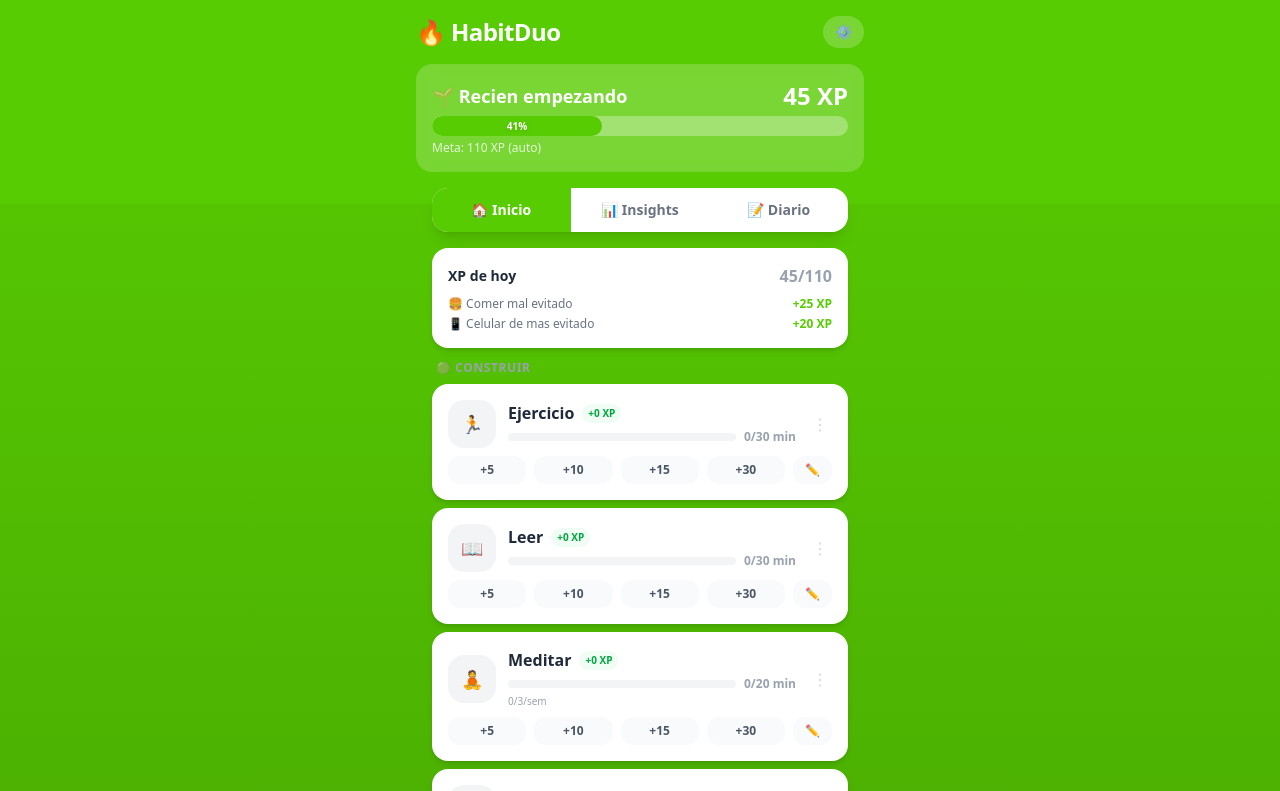
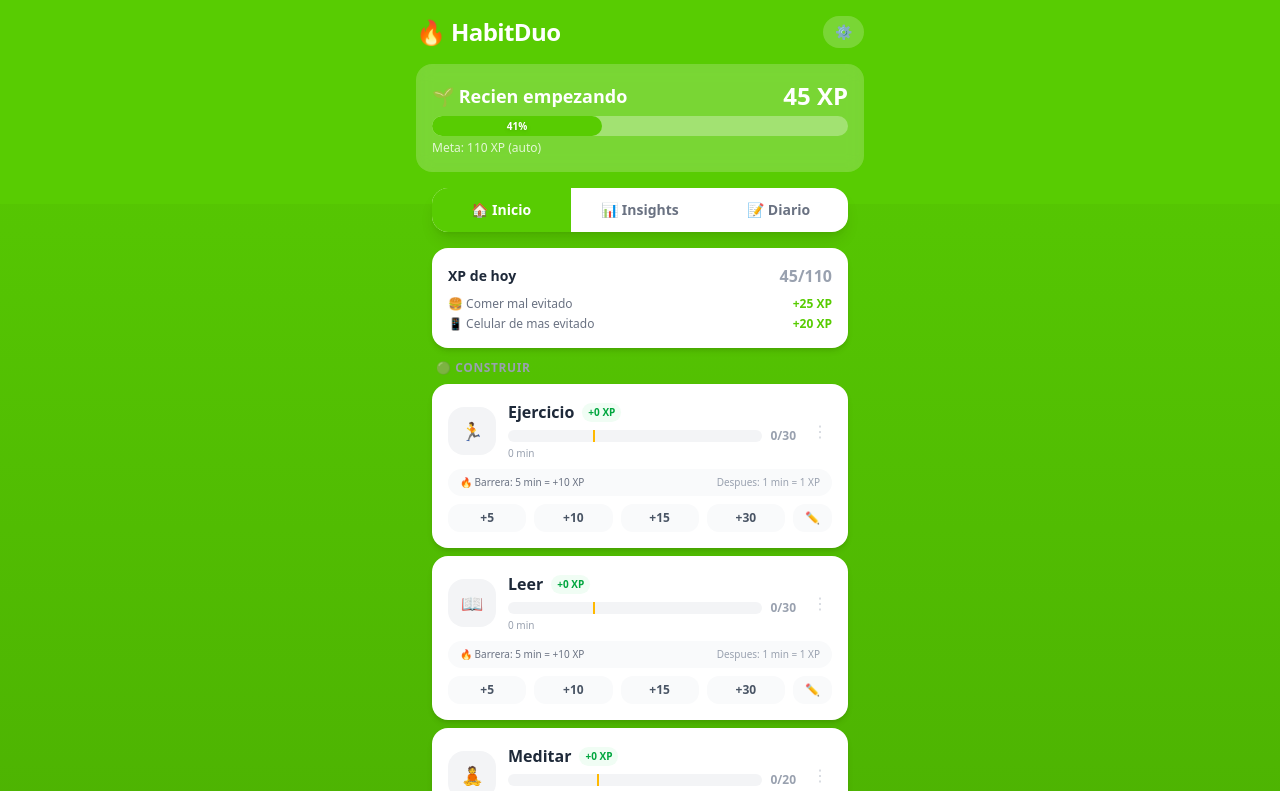
Before and after one commit to enzoocorte/habit-duo, a Next.js app: page / in a window 1280 px wide. Shown: the top 791 px of the page. Built offline with nearby package versions, Linux system fonts and the light colour scheme.

Commit message:
feat: barrier bonus XP - premia romper la barrera de empezar

```diff
--- a/src/app/components/HabitCard.tsx
+++ b/src/app/components/HabitCard.tsx
@@ -1,7 +1,7 @@
 "use client";
 import { useState } from "react";
 import { Habit } from "../types";
-import { getLocalDate, getWeekDates, getHabitStreak, isWeekComplete, getHabitXp } from "../utils";
+import { getLocalDate, getWeekDates, getHabitStreak, isWeekComplete, getHabitXp, getBarrierBonus, calcProgressiveXp } from "../utils";
 
 interface HabitCardProps {
   habit: Habit;
@@ -29,8 +29,6 @@
   const isProgressive = habit.progressive;
   const isAvoid = habit.habitType === "avoid";
 
-  const completed = isAvoid ? didIt : (didIt || weekDone || (isProgressive && amount >= (habit.minAmount || 5)));
-
   const handleAddAmount = (add: number) => {
     onUpdateAmount(habit.id, today, amount + add);
   };
@@ -44,36 +42,50 @@
     setShowAmountInput(false);
   };
 
-  // Progressive build habit
+  // Progressive build habit WITH BARRIER BONUS
   if (isProgressive && !isAvoid) {
-    const minAmt = habit.minAmount || 5;
+    const minAmt = habit.minAmount ?? 5;
+    const barrier = getBarrierBonus(habit);
+    const currentXp = calcProgressiveXp(habit, amount);
     const reached = amount >= minAmt;
-    const progressPct = Math.min(100, (amount / habit.xpReward) * 100);
+    const started = amount > 0 && amount < minAmt;
+    const progressPct = Math.min(100, (currentXp / habit.xpReward) * 100);
+    const barrierPct = Math.min(100, (barrier / habit.xpReward) * 100);
+
     return (
-      <div className={"bg-white rounded-2xl shadow-md p-4 transition-all " + (reached ? "ring-2 ring-[#58CC02]" : "")}>
+      <div className={"bg-white rounded-2xl shadow-md p-4 transition-all " + (reached ? "ring-2 ring-[#58CC02]" : started ? "ring-2 ring-amber-400" : "")}>
         <div className="flex items-center gap-3">
-          <div className={"w-12 h-12 rounded-2xl flex items-center justify-center text-lg font-black transition-all " + (reached ? "bg-[#58CC02] text-white shadow-lg shadow-green-200" : "bg-gray-100 text-gray-400")}>
-            {habit.emoji}
+          <div className={"w-12 h-12 rounded-2xl flex items-center justify-center text-lg font-black transition-all " + (reached ? "bg-[#58CC02] text-white shadow-lg shadow-green-200" : started ? "bg-amber-100 text-amber-500" : "bg-gray-100 text-gray-400")}>
+            {reached ? "🔥" : started ? "⚡" : habit.emoji}
           </div>
           <div className="flex-1 min-w-0">
             <div className="flex items-center gap-2">
               <span className="font-bold text-gray-800">{habit.name}</span>
-              <span className="text-[10px] bg-green-50 text-green-600 rounded-full px-1.5 py-0.5 font-bold">+{todayXp} XP</span>
+              <span className="text-[10px] bg-green-50 text-green-600 rounded-full px-1.5 py-0.5 font-bold">+{currentXp} XP</span>
             </div>
             <div className="flex items-center gap-2 mt-1">
-              <div className="flex-1 h-2 bg-gray-100 rounded-full overflow-hidden">
-                <div className="h-full bg-[#58CC02] rounded-full transition-all" style={{ width: progressPct + "%" }} />
+              <div className="flex-1 h-3 bg-gray-100 rounded-full overflow-hidden relative">
+                {barrierPct < 100 && (
+                  <div className="absolute top-0 bottom-0 w-0.5 bg-amber-400 z-10" style={{ left: barrierPct + "%" }} />
+                )}
+                <div className={"h-full rounded-full transition-all " + (reached ? "bg-[#58CC02]" : started ? "bg-amber-400" : "bg-gray-300")} style={{ width: progressPct + "%" }} />
               </div>
-              <span className={"text-xs font-bold " + (reached ? "text-[#58CC02]" : "text-gray-400")}>{amount}/{habit.xpReward} {habit.unit || "min"}</span>
+              <span className={"text-xs font-bold " + (reached ? "text-[#58CC02]" : "text-gray-400")}>{currentXp}/{habit.xpReward}</span>
             </div>
-            <div className="flex items-center gap-2 mt-0.5">
+            <div className="flex items-center gap-2 mt-0.5 flex-wrap">
+              {started && <span className="text-[10px] text-amber-500 font-bold">⚡ Empezaste! +{currentXp} XP</span>}
+              {reached && <span className="text-[10px] text-[#58CC02] font-bold">🔥 Barrera rota! +{barrier} XP</span>}
+              {reached && amount > minAmt && <span className="text-[10px] text-blue-500">+{currentXp - barrier} extra</span>}
+              {!started && !reached && <span className="text-[10px] text-gray-400">{amount} {habit.unit || "min"}</span>}
               {streak > 0 && <span className="text-xs font-bold text-orange-500">🔥 {streak}</span>}
               {habit.frequency === "weekly" && <span className="text-[10px] text-gray-400">{weekComps}/{habit.weeklyGoal || 3}/sem</span>}
-              {!reached && amount > 0 && <span className="text-[10px] text-amber-500">Minimo: {minAmt} {habit.unit || "min"}</span>}
-              {reached && <span className="text-[10px] text-[#58CC02]">✓ Completado</span>}
             </div>
           </div>
           <button onClick={() => setEditing(!editing)} className="text-gray-300 hover:text-gray-500 transition p-1">⋮</button>
+        </div>
+        <div className="mt-2 bg-gray-50 rounded-xl px-3 py-1.5 flex items-center justify-between">
+          <span className="text-[10px] text-gray-500">🔥 Barrera: {minAmt} {habit.unit || "min"} = +{barrier} XP</span>
+          <span className="text-[10px] text-gray-400">Despues: 1 {habit.unit || "min"} = 1 XP</span>
         </div>
         <div className="flex gap-2 mt-2">
           {[5, 10, 15, 30].map((n) => (
@@ -126,7 +138,7 @@
           {[15, 30, 60].map((n) => (
             <button key={n} onClick={() => handleAddAmount(n)} className="flex-1 bg-red-50 hover:bg-red-100 rounded-lg py-1.5 text-xs font-bold text-red-500 transition">+{n}</button>
           ))}
-          <button onClick={() => { onUpdateAmount(habit.id, today, 0); onToggle(habit.id); }} className="bg-green-50 hover:bg-green-100 rounded-lg px-3 py-1.5 text-xs font-bold text-green-600 transition">No lo hice ✓</button>
+          <button onClick={() => onUpdateAmount(habit.id, today, 0)} className="bg-green-50 hover:bg-green-100 rounded-lg px-3 py-1.5 text-xs font-bold text-green-600 transition">No lo hice ✓</button>
         </div>
         {editing && (
           <div className="mt-2 pt-2 border-t border-gray-100 flex gap-2">
@@ -140,6 +152,7 @@
 
   // Simple build habit
   if (!isAvoid) {
+    const completed = didIt || weekDone;
     return (
       <div className={"bg-white rounded-2xl shadow-md p-4 transition-all " + (completed ? "ring-2 ring-[#58CC02] " : "") + (isSkipped ? "opacity-60" : "")}>
         <div className="flex items-center gap-3">
--- a/src/app/page.tsx
+++ b/src/app/page.tsx
@@ -24,19 +24,22 @@
   const [showCelebration, setShowCelebration] = useState(false);
   const [prevXp, setPrevXp] = useState(0);
 
-  // Load
+  // Load - safe migration with nullish coalescing (preserves existing data!)
   useEffect(() => {
     const sh = localStorage.getItem("habitduo-habits");
     if (sh) {
       const parsed = JSON.parse(sh);
       const migrated = parsed.map((h: any) => ({
         ...h,
-        xpReward: h.xpReward || (h.frequency === "weekly" ? 30 : 20),
-        habitType: h.habitType || "build",
-        progressive: h.progressive || false,
-        unit: h.unit || "min",
-        minAmount: h.minAmount || 5,
-        amounts: h.amounts || {},
+        xpReward: h.xpReward ?? (h.frequency === "weekly" ? 30 : 20),
+        habitType: h.habitType ?? "build",
+        progressive: h.progressive ?? false,
+        unit: h.unit ?? "min",
+        minAmount: h.minAmount ?? (h.habitType === "avoid" ? 0 : 5),
+        barrierBonus: h.barrierBonus ?? undefined,
+        amounts: h.amounts ?? {},
+        completions: Array.isArray(h.completions) ? [...new Set(h.completions)] : [],
+        skips: Array.isArray(h.skips) ? [...new Set(h.skips)] : [],
       }));
       setHabits(migrated);
     } else setHabits(DEFAULT_HABITS);
@@ -109,11 +112,14 @@
     }
   }, []);
 
-  // Habit actions
+  // Habit actions - deduplicated completions prevent double counting
   const toggleComplete = (id: string) => {
     setHabits((prev) => prev.map((h) => {
       if (h.id !== id) return h;
-      if (h.completions.includes(today)) return { ...h, completions: [...new Set(h.completions.filter((c) => c !== today))] };
+      const alreadyDone = h.completions.includes(today);
+      if (alreadyDone) {
+        return { ...h, completions: [...new Set(h.completions.filter((c) => c !== today))] };
+      }
       return { ...h, completions: [...new Set([...h.completions, today])] };
     }));
   };
@@ -127,16 +133,15 @@
       if (h.id !== id) return h;
       const newAmounts = { ...h.amounts, [date]: amount };
       const newCompletions = [...h.completions];
-      // For build progressive: auto-mark complete if amount >= minAmount
       if (h.habitType === "build" && h.progressive) {
-        if (amount >= (h.minAmount || 5) && !newCompletions.includes(date)) {
+        const minAmt = h.minAmount ?? 5;
+        if (amount >= minAmt && !newCompletions.includes(date)) {
           newCompletions.push(date);
-        } else if (amount < (h.minAmount || 5)) {
+        } else if (amount < minAmt) {
           const idx = newCompletions.indexOf(date);
           if (idx >= 0) newCompletions.splice(idx, 1);
         }
       }
-      // For avoid progressive: auto-mark if amount > 0
       if (h.habitType === "avoid" && h.progressive) {
         if (amount > 0 && !newCompletions.includes(date)) {
           newCompletions.push(date);
@@ -219,7 +224,6 @@
       <XPHeader todayXp={todayXp} effectiveGoal={effectiveGoal} overallStreak={overallStreak} autoGoal={settings.autoGoal} onSettings={() => setScreen("settings")} />
 
       <div className="max-w-md mx-auto px-4 -mt-4 space-y-4">
-        {/* Nav */}
         <div className="flex bg-white rounded-2xl shadow-lg overflow-hidden">
           {(["home", "insights", "journal"] as const).map((key) => (
             <button key={key} onClick={() => setScreen(key)} className={"flex-1 py-3 text-sm font-bold transition " + (screen === key ? "bg-[#58CC02] text-white" : "text-gray-500 hover:bg-gray-50")}>
@@ -230,7 +234,6 @@
 
         {screen === "home" && (
           <div className="space-y-3">
-            {/* XP breakdown */}
             <div className="bg-white rounded-2xl shadow-md p-4">
               <div className="flex items-center justify-between mb-2">
                 <h3 className="font-bold text-gray-800 text-sm">XP de hoy</h3>
@@ -248,7 +251,6 @@
               </div>
             </div>
 
-            {/* Build habits */}
             {buildHabits.length > 0 && (
               <div className="space-y-2">
                 <h3 className="text-xs font-bold text-gray-400 uppercase tracking-wider px-1">🟢 Construir</h3>
@@ -258,7 +260,6 @@
               </div>
             )}
 
-            {/* Avoid habits */}
             {avoidHabits.length > 0 && (
               <div className="space-y-2">
                 <h3 className="text-xs font-bold text-gray-400 uppercase tracking-wider px-1">🔴 Evitar</h3>
--- a/src/app/types.ts
+++ b/src/app/types.ts
@@ -9,6 +9,7 @@
   progressive: boolean;
   unit?: string;
   minAmount?: number;
+  barrierBonus?: number;
   amounts?: Record<string, number>;
   createdAt: string;
   completions: string[];
--- a/src/app/utils.ts
+++ b/src/app/utils.ts
@@ -23,6 +23,32 @@
   return dates;
 }
 
+// === BARRIER BONUS ===
+// Premia fuertemente ROMPER LA BARRERA de empezar
+// Ej: Leer xpReward=30, minAmount=5, barrierBonus=10
+//   0 min = 0 XP
+//   1 min = 5 XP (empezaste!)
+//   5 min = 10 XP (barrera rota!)
+//   10 min = 15 XP (10 barrera + 5 extra)
+//   25 min = 30 XP (cap)
+export function getBarrierBonus(habit: Habit): number {
+  if (habit.barrierBonus && habit.barrierBonus > 0) return habit.barrierBonus;
+  return Math.max(5, Math.round(habit.xpReward / 3));
+}
+
+export function calcProgressiveXp(habit: Habit, amount: number): number {
+  if (amount === 0) return 0;
+  const barrier = getBarrierBonus(habit);
+  const minAmt = habit.minAmount ?? 5;
+
+  if (amount < minAmt) {
+    return Math.min(5, barrier);
+  }
+
+  const additionalXp = amount - minAmt;
+  return Math.min(barrier + additionalXp, habit.xpReward);
+}
+
 // === XP CALCULATIONS ===
 export function getHabitXp(habit: Habit, date: string): number {
   if (habit.archived) return 0;
@@ -31,8 +57,7 @@
 
   if (habit.habitType === "build") {
     if (habit.progressive) {
-      if (amount < (habit.minAmount || 5)) return 0;
-      return Math.min(amount, habit.xpReward);
+      return calcProgressiveXp(habit, amount);
     }
     return completed ? habit.xpReward : 0;
   }
@@ -196,9 +221,9 @@
 const today = getLocalDate();
 
 export const DEFAULT_HABITS: Habit[] = [
-  { id: "1", name: "Ejercicio", emoji: "🏃", frequency: "daily", xpReward: 30, habitType: "build", progressive: true, unit: "min", minAmount: 5, amounts: {}, createdAt: today, completions: [], skips: [], archived: false },
-  { id: "2", name: "Leer", emoji: "📖", frequency: "daily", xpReward: 30, habitType: "build", progressive: true, unit: "min", minAmount: 5, amounts: {}, createdAt: today, completions: [], skips: [], archived: false },
-  { id: "3", name: "Meditar", emoji: "🧘", frequency: "weekly", weeklyGoal: 3, xpReward: 20, habitType: "build", progressive: true, unit: "min", minAmount: 5, amounts: {}, createdAt: today, completions: [], skips: [], archived: false },
+  { id: "1", name: "Ejercicio", emoji: "🏃", frequency: "daily", xpReward: 30, habitType: "build", progressive: true, unit: "min", minAmount: 5, barrierBonus: 10, amounts: {}, createdAt: today, completions: [], skips: [], archived: false },
+  { id: "2", name: "Leer", emoji: "📖", frequency: "daily", xpReward: 30, habitType: "build", progressive: true, unit: "min", minAmount: 5, barrierBonus: 10, amounts: {}, createdAt: today, completions: [], skips: [], archived: false },
+  { id: "3", name: "Meditar", emoji: "🧘", frequency: "weekly", weeklyGoal: 3, xpReward: 20, habitType: "build", progressive: true, unit: "min", minAmount: 5, barrierBonus: 7, amounts: {}, createdAt: today, completions: [], skips: [], archived: false },
   { id: "4", name: "Comer bien", emoji: "🥗", frequency: "daily", xpReward: 15, habitType: "build", progressive: false, createdAt: today, completions: [], skips: [], archived: false },
   { id: "5", name: "Comer mal", emoji: "🍔", frequency: "daily", xpReward: 25, habitType: "avoid", progressive: false, createdAt: today, completions: [], skips: [], archived: false },
   { id: "6", name: "Celular de mas", emoji: "📱", frequency: "daily", xpReward: 20, habitType: "avoid", progressive: true, unit: "min", minAmount: 0, amounts: {}, createdAt: today, completions: [], skips: [], archived: false },
```
